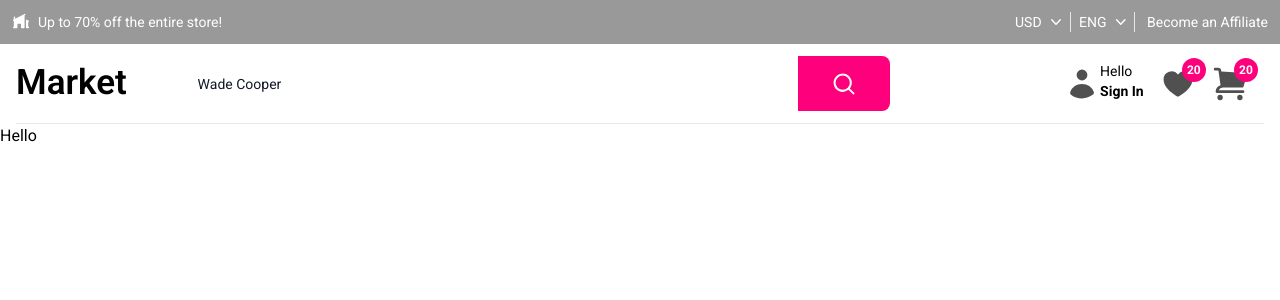
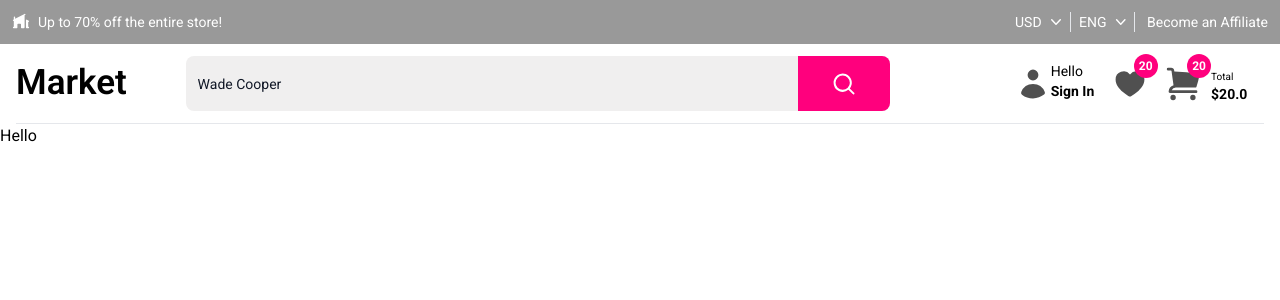
Before and after one commit to Evar-SF27/market, a Next.js app: page / in a window 1280 px wide. Shown: the top 300 px of the page. Built offline with nearby package versions, Linux system fonts and the light colour scheme.

Commit message:
added mainBar

```diff
--- a/components/nav/mainBar.tsx
+++ b/components/nav/mainBar.tsx
@@ -14,7 +14,7 @@ const MainBar = () => {
                 <SearchBar />
             </div>
         </div>
-        <div className="w-[200px] flex justify-around mr-2">
+        <div className="w-[250px] flex justify-around mr-2">
             <div className="flex">
                 <button>
                     <UserIcon className="text-secondary-900 icons-medium" />
@@ -25,17 +25,23 @@ const MainBar = () => {
                 </div>
             </div>
             <button className="mb-6">
-                <div className="relative inline-flex items-center justify-center w-6 h-6 text-xs font-bold text-white bg-primary rounded-full top-4 left-4">
+                <div className="relative inline-flex items-center justify-center w-6 h-6 text-xs font-bold text-white bg-primary rounded-full top-[12px] left-4">
                     20
                 </div>
                 <HeartIcon className="text-secondary-900 icons-medium" />
             </button>
-            <button className="mb-6">
-                <div className="relative inline-flex items-center justify-center w-6 h-6 text-xs font-bold text-white bg-primary rounded-full top-4 left-4">
-                    20
+            <div className="flex">
+                <button className="mb-6">
+                    <div className="relative inline-flex items-center justify-center w-6 h-6 text-xs font-bold text-white bg-primary rounded-full top-[12px] left-4">
+                        20
+                    </div>
+                    <ShoppingCartIcon className="text-secondary-900 icons-medium" />
+                </button>
+                <div className="mt-[28px] ml-[10px]">
+                    <p className="text-[10px]">Total</p>
+                    <p className="text-sm font-bold">$20.0</p>
                 </div>
-                <ShoppingCartIcon className="text-secondary-900 icons-medium" />
-            </button>
+            </div>
         </div>
     </div>
   )
--- a/components/searchBar/searchBar.tsx
+++ b/components/searchBar/searchBar.tsx
@@ -35,7 +35,7 @@ export default function SearchBar() {
         <div className="relative">
           <div className="relative w-full cursor-default overflow-hidden rounded-lg text-left focus:outline-none focus-visible:ring-2 focus-visible:ring-white focus-visible:ring-opacity-75 focus-visible:ring-offset-2 focus-visible:ring-offset-teal-300 sm:text-sm">
             <Combobox.Input
-              className="w-full bg-red h-[55px] border-none py-2 pl-3 pr-10 text-sm leading-5 text-gray-900 focus:ring-0"
+              className="bg-[#f0efef] w-full h-[55px] border-none py-2 pl-3 pr-10 text-sm leading-5 text-gray-900 focus:ring-0"
               displayValue={(person: PersonProps) => person.name}
               onChange={(event) => setQuery(event.target.value)}
             />
```
